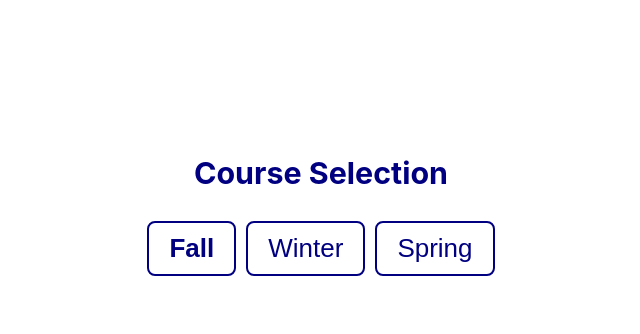
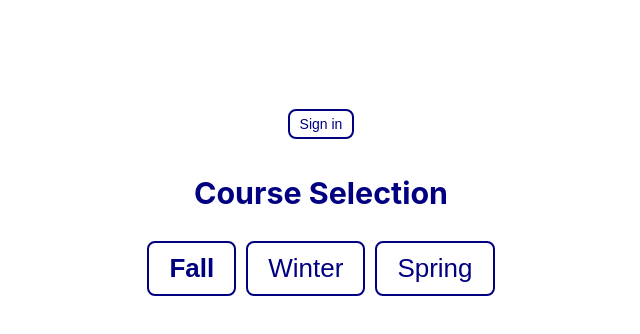
Before and after one commit to NoodleSoup0/your-app-name, a React (Vite) app: page / in a window 1280 px wide. Shown: the top 334 px of the page, without its empty margins (319-959 px from the left). Built offline with nearby package versions, Linux system fonts and the light colour scheme; no server answers; the database is empty.

Commit message:
Add Authentication

```diff
--- a/database.rules.json
+++ b/database.rules.json
@@ -1,6 +1,6 @@
 {
   "rules": {
-    ".read": "now < 1730091600000",  // 2024-10-28
-    ".write": "now < 1730091600000",  // 2024-10-28
+    ".read": true,
+    ".write": "auth !== null"
   }
 }
--- a/package.json
+++ b/package.json
@@ -14,7 +14,8 @@
     "@tanstack/react-query": "^5.56.2",
     "firebase": "^10.13.2",
     "react": "^18.3.0",
-    "react-dom": "^18.3.0"
+    "react-dom": "^18.3.0",
+    "react-router-dom": "^6.26.2"
   },
   "devDependencies": {
     "@testing-library/dom": "^10.4.0",
--- a/src/App.jsx
+++ b/src/App.jsx
@@ -1,13 +1,13 @@
 import React, { useState, useEffect } from 'react';
 import './App.css';
 import Banner from './components/Banner';
-import CourseList from './components/CourseList';
 import { QueryClient, QueryClientProvider } from '@tanstack/react-query';
-import { useJsonQuery } from './utilities/fetch.js';
 import TermSelector from './components/TermSelector.jsx';
 import CoursePage from './components/CoursePage.jsx';
 import { database } from './utilities/firebase.js';
 import { ref, onValue } from 'firebase/database';
+import { HashRouter } from 'react-router-dom';
+import Navigation from './components/Navigation.jsx';
 
 const queryClient = new QueryClient();
 
@@ -51,15 +51,13 @@ const App = () => {
 
 
   return (
-
+    <HashRouter>
     <QueryClientProvider client={queryClient}>
       <div className="App">
         <header className="App-header">
-
+          <Navigation/>
 
           <Main setData={setData} setLoading={setLoading} setError={setError} />
-
-
 
           {isLoading && <h1>Loading courses...</h1>}
           {error && <h1>Error loading courses: {error.message}</h1>}
@@ -76,6 +74,7 @@ const App = () => {
       </div>
 
     </QueryClientProvider>
+    </HashRouter>
   );
 };
 
--- a/src/components/CourseList.jsx
+++ b/src/components/CourseList.jsx
@@ -1,8 +1,12 @@
 import React from 'react';
 import './CourseList.css';
 import { timesOverlap } from '../utilities/dateUtils';
+import { useAuthState } from '../utilities/firebase'; // Import useAuthState
 
 const CourseList = ({ courses, selectedCourses, selectedTerm, toggleSelected, openCourseModal }) => {
+  // Use the custom hook to get the authenticated user
+  const [user] = useAuthState(); // Get the current user state
+
   // Filter courses based on the selected term
   const filteredCourses = Object.entries(courses).filter(
     ([code, course]) => course.term === selectedTerm
@@ -36,12 +40,14 @@ const CourseList = ({ courses, selectedCourses, selectedTerm, toggleSelected, op
               {course.meets}
             </div>
             {/* Edit Button to open Course Details Modal */}
+            {user && ( // Show button only if user is signed in
               <button className="button" onClick={(e) => {
                 e.stopPropagation(); // Prevent the card click event
                 openCourseModal(code, course);  // Pass both key and course data to the modal
               }}>
                 Edit
               </button>
+            )}
           </div>
         );
       })}
--- /dev/null
+++ b/src/components/Navigation.css
@@ -0,0 +1,10 @@
+.button {
+    border-radius: 8px;
+    color: navy;
+    background: transparent;
+    border: 2px solid navy;
+    padding: 10px 20px;
+    margin: 0 5px;
+    cursor: pointer;
+    font-weight: normal;
+  }
--- /dev/null
+++ b/src/components/Navigation.jsx
@@ -0,0 +1,27 @@
+import { NavLink } from 'react-router-dom';
+import { signInWithGoogle, signOut, useAuthState } from '../utilities/firebase';
+
+const SignInButton = () => (
+  <button className="button" onClick={signInWithGoogle}>Sign in</button>
+);
+
+const SignOutButton = () => (
+  <button className="button" onClick={signOut}>Sign out</button>
+);
+
+const AuthButton = () => {
+  const [user] = useAuthState();
+  return user ? <SignOutButton /> : <SignInButton />;
+};
+
+const activation = ({isActive}) => isActive ? 'active' : 'inactive';
+
+const Navigation = () => (
+  <nav>
+    {/* <NavLink to="/" className={activation} end>Posts</NavLink>
+    <NavLink to="/users" className={activation} end>Users</NavLink> */}
+    <AuthButton />
+  </nav>
+);
+
+export default Navigation;
--- a/src/utilities/firebase.js
+++ b/src/utilities/firebase.js
@@ -1,6 +1,7 @@
-import { getDatabase, onValue, ref, update} from 'firebase/database';
+import { getDatabase, onValue, ref, update } from 'firebase/database';
 import { useCallback, useEffect, useState } from 'react';
-import { initializeApp } from "firebase/app";
+import { initializeApp } from 'firebase/app';
+import { getAuth, GoogleAuthProvider, onAuthStateChanged, signInWithPopup, signOut as firebaseSignOut } from 'firebase/auth';
 
 const firebaseConfig = {
     apiKey: "AIzaSyCgM9z3llnOgso9SatbtTbyzwUGpUoDvqE",
@@ -16,6 +17,7 @@ const firebaseConfig = {
 // Initialize Firebase
 const firebase = initializeApp(firebaseConfig);
 const database = getDatabase(firebase);
+const auth = getAuth(firebase); // Get the auth instance
 
 export const useDbData = (path) => {
     const [data, setData] = useState();
@@ -23,13 +25,13 @@ export const useDbData = (path) => {
 
     useEffect(() => (
         onValue(ref(database, path), (snapshot) => {
-     setData( snapshot.val() );
+            setData(snapshot.val());
         }, (error) => {
             setError(error);
         })
-  ), [ path ]);
+    ), [path]);
 
-  return [ data, error ];
+    return [data, error];
 };
 
 const makeResult = (error) => {
@@ -37,18 +39,6 @@ const makeResult = (error) => {
     const message = error?.message || `Updated: ${new Date(timestamp).toLocaleString()}`;
     return { timestamp, error, message };
 };
-
-// export const useDbUpdate = (path, value) => {
-//   const [result, setResult] = useState();
-//   const updateData = useCallback((value) => {
-//     console.log('values', value)
-//     update(ref(database, path), value)
-//     .then(() => setResult(makeResult()))
-//     .catch((error) => setResult(makeResult(error)))
-//   }, [database, path]);
-
-//   return [updateData, result];
-// };
 
 export const useDbUpdate = (path) => {
     const [result, setResult] = useState();
@@ -68,10 +58,25 @@ export const useDbUpdate = (path) => {
                 console.error("Error during Firebase update:", error);
                 setResult(makeResult(error));
             });
-    }, [database, path]);
+    }, [path]);
 
     return [updateData, result];
 };
 
+export { firebase, database, auth };
 
-export { firebase, database };
+export const signInWithGoogle = () => {
+    signInWithPopup(auth, new GoogleAuthProvider());
+};
+
+export const signOut = () => firebaseSignOut(auth);
+
+export const useAuthState = () => {
+    const [user, setUser] = useState();
+
+    useEffect(() => (
+        onAuthStateChanged(auth, setUser)
+    ), []);
+
+    return [user];
+};
```
Also changed, not shown: 1 other file (tests, documents, lock files or other folders). Lines whose indentation alone changed are shown as unchanged.
